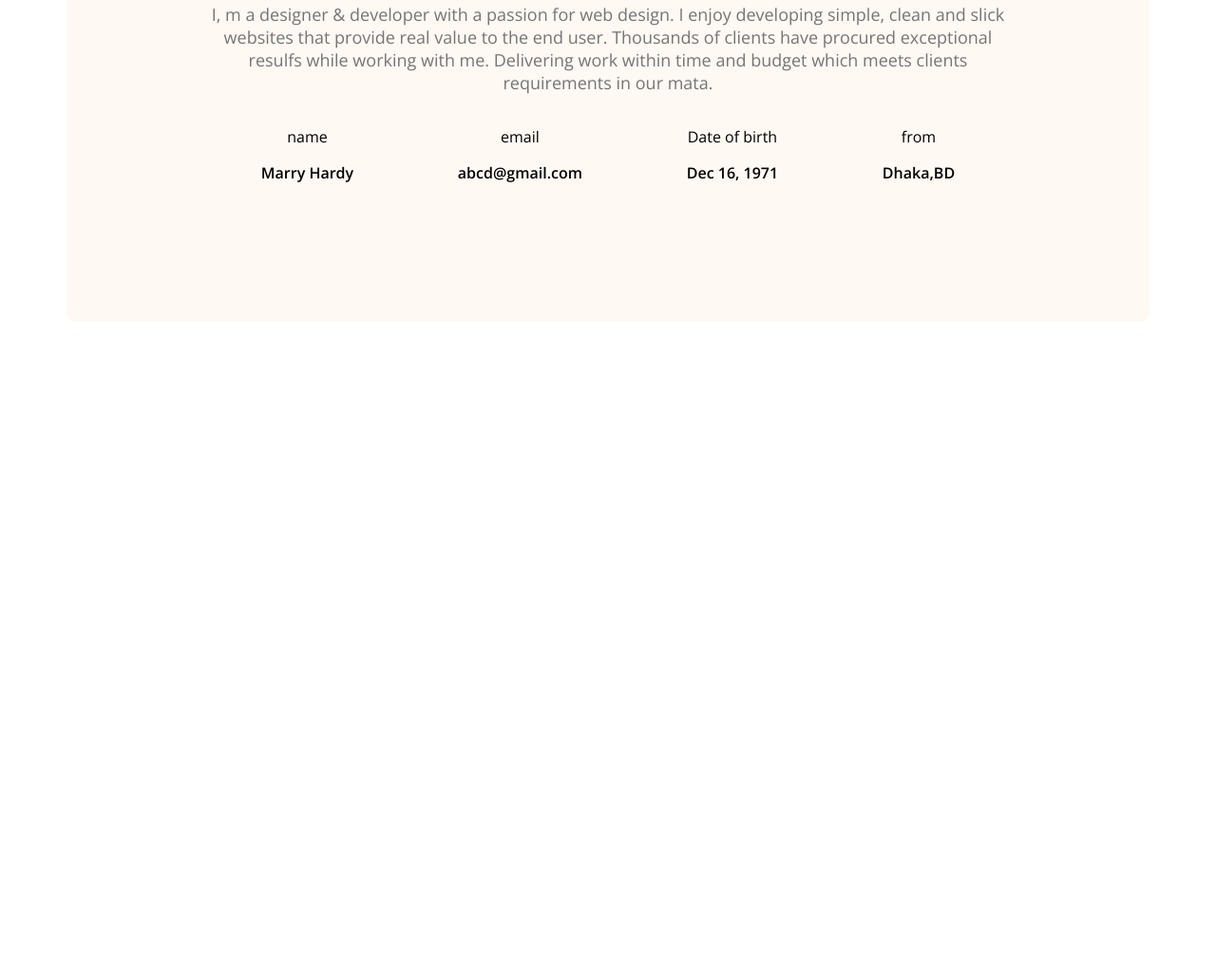
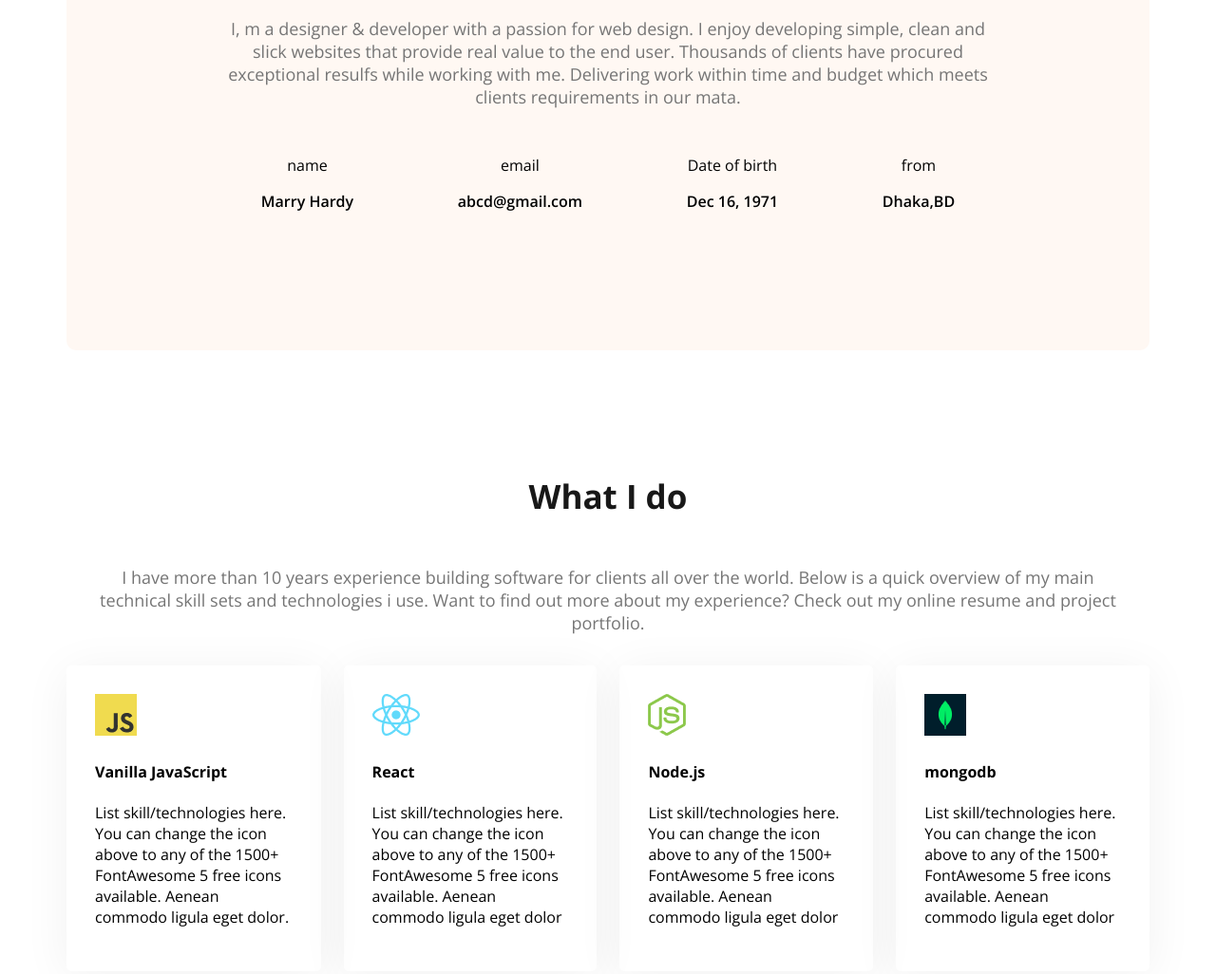
Before and after one commit to mim933/web-dev-portfolio, a plain HTML site: page index.html in a window 1280 px wide. Shown: the part 1204-2230 px from the top of the page at 95% size. Before the commit the page ends 1551 px from the top, so only its background shows below. Drawn offline with nearby package versions, Linux system fonts and the light colour scheme.

Commit message:
added new items

```diff
--- a/index.html
+++ b/index.html
@@ -36,6 +36,7 @@
         </div>
     </header>
     <main>
+
         <section class="about secondary-bg">
             <h3 class="section-title">
                 About Me
@@ -66,11 +67,40 @@
                </div>
             </div>
         </section>
+<!-- what is do section start -->
+     <section class="skills">
+        <h3 class="section-title text-center">What I do</h3>
+        <p class="section-description text-center">I have more than 10 years experience building software for clients all over the world. Below is a quick overview of my main technical skill sets and technologies i use. Want to find out more about my experience? Check out my online resume and project portfolio.</p>
+        <div class="skills-container">
+            <div class="skill">
+                <img src="images/icons/js.png" alt="">
+                <h4 class="skill-title">Vanilla JavaScript</h4>
+                <p class="skill-description">List skill/technologies here. You can change the icon above to any of the 1500+ FontAwesome 5 free icons available. Aenean commodo ligula eget dolor.</p>
+            </div>
+            <div class="skill">
+                <img src="images/icons/react.png" alt="">
+                <h4 class="skill-title">React</h4>
+                <p class="skill-description">List skill/technologies here. You can change the icon above to any of the 1500+ FontAwesome 5 free icons available. Aenean commodo ligula eget dolor</p>
+            </div>
+            <div class="skill">
+                <img src="images/icons/nodejs.png" alt="">
+                <h4 class="skill-title">Node.js</h4>
+                <p class="skill-description">List skill/technologies here. You can change the icon above to any of the 1500+ FontAwesome 5 free icons available. Aenean commodo ligula eget dolor</p>
 
+            </div>
+            <div class="skill">
+                <img src="images/icons/mongo.png" alt="">
+                <h4 class="skill-title">mongodb</h4>
+                <p class="skill-description">List skill/technologies here. You can change the icon above to any of the 1500+ FontAwesome 5 free icons available. Aenean commodo ligula eget dolor</p>
+
+            </div>
+        </div>
+     </section>
     </main>
     <footer>
 
     </footer>
+
 </body>
 
 </html>
--- a/styles/portfolio.css
+++ b/styles/portfolio.css
@@ -36,6 +36,10 @@
 .section-description{
  font-size: 18px;
  color: rgb(117, 117, 117);
+ padding:15px 20px;
+}
+.text-center{
+    text-align: center;
 }
 /* header */
     .header{
@@ -96,13 +100,17 @@ main{
     max-width: 1140px;
     margin: 0 auto;
 }
+main section{
+    margin-top: 130px;
+    margin-bottom:130px ;
+}
 
 /* about styles */
 .about{
     border-radius:10px ;
     padding: 130px 150px;
     text-align: center;
-    margin-top: 130px;
+
 }
 .about-items{
     display: flex;
@@ -110,4 +118,15 @@ main{
 }
 .item-description{
     font-weight: 600;
+
 }
+/* skill section styles*/
+.skills-container{
+    display: flex;
+    gap: 24px;
+}
+.skill{
+    padding: 30px;
+    border-radius: 5px;
+    box-shadow:0px 6px 50px 0px rgba(0,0,0,0.06)  ;
+}
```
